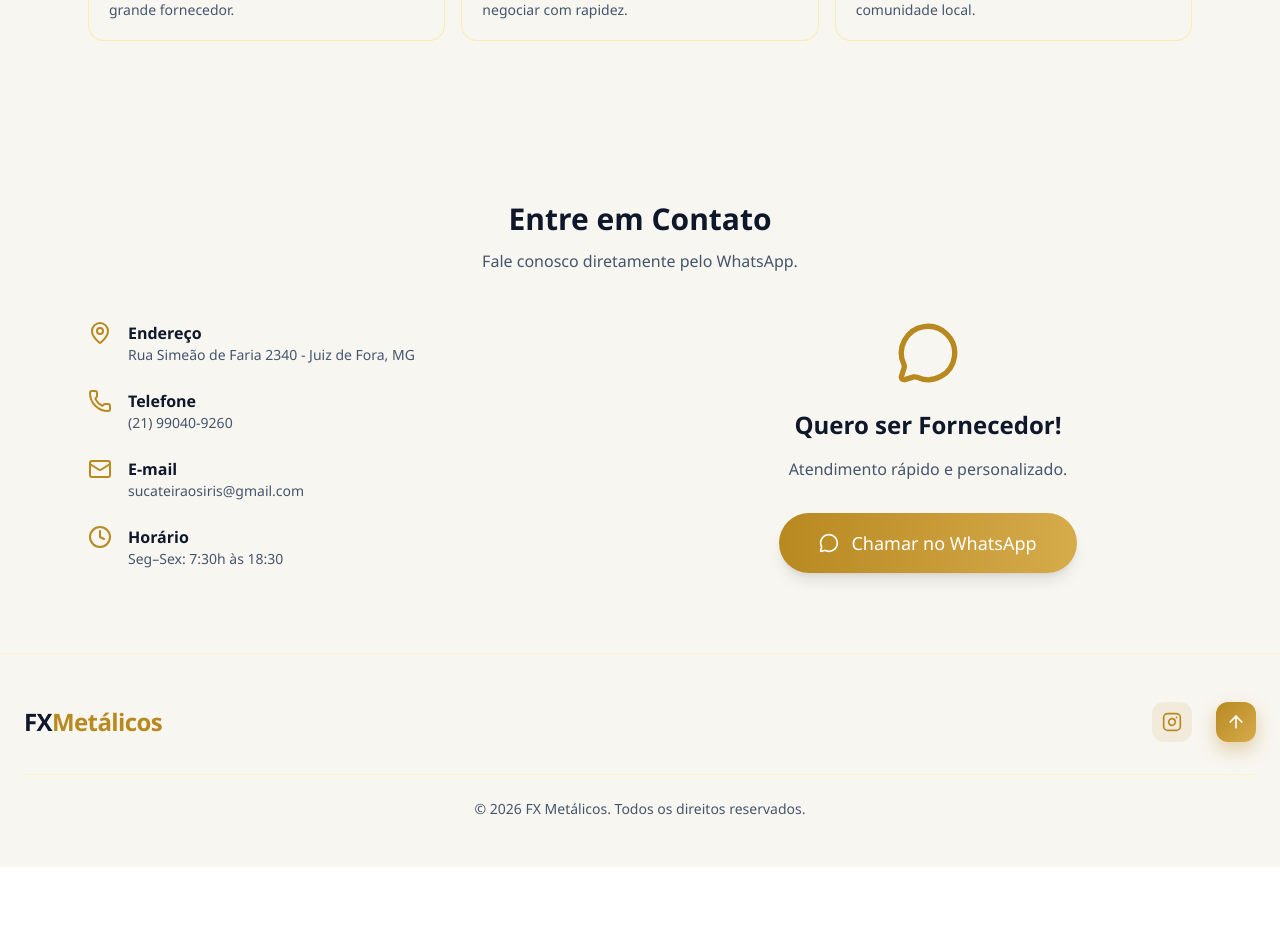
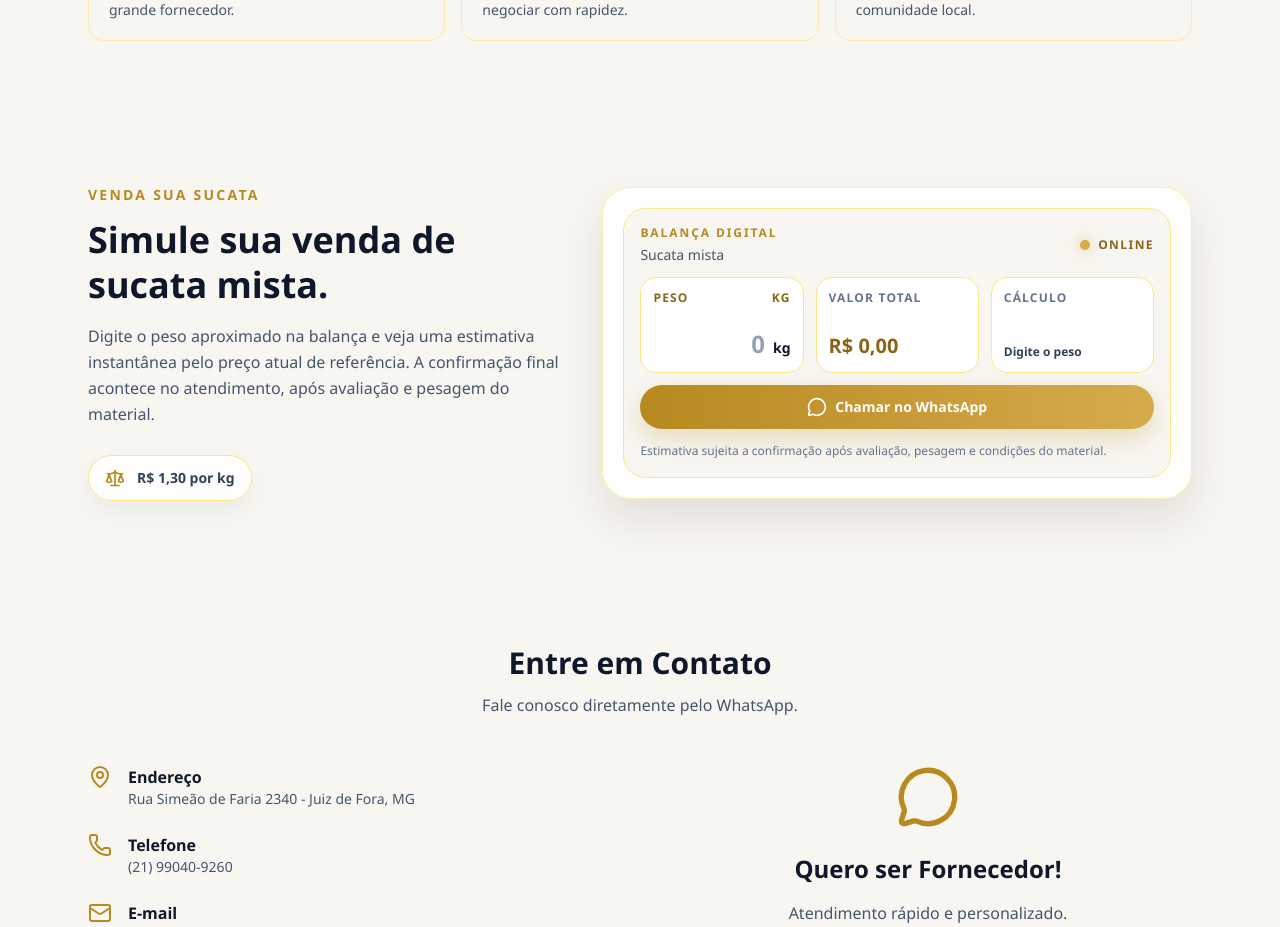
Before and after one commit to mzenao/grupo-fx-metalicos, a React (Vite) app in the folder Front/: page / in a window 1280 px wide. Shown: the part 1860-2787 px from the top of the page. Before the commit the page ends 2727 px from the top, so only its background shows below. Built offline with nearby package versions, Linux system fonts and the light colour scheme; no server answers.

Commit message:
Alteraçãos 07/07 - Página de cauculo para vendas, ajustes internos e video

```diff
--- a/Front/src/components/landing/Navbar.jsx
+++ b/Front/src/components/landing/Navbar.jsx
@@ -119,6 +119,7 @@ export default function Navbar() {
     { label: "Início", id: "hero" },
     { label: "Nossa Missão", id: "mission" },
     { label: "Quem Somos", id: "about" },
+    { label: "Venda sua sucata", id: "sell-scrap" },
     { label: "Contato", id: "contact" },
   ];
 
@@ -132,13 +133,27 @@ export default function Navbar() {
 
     // Se a secao nao existir na pagina atual, voltamos para a home.
     if (location.pathname !== "/") {
-      navigate("/");
+      navigate(`/#${id}`);
     } else {
       window.scrollTo({ top: 0, behavior: "smooth" });
     }
 
     setIsMobileMenuOpen(false);
   };
+
+  useEffect(() => {
+    if (location.pathname !== "/" || !location.hash) return;
+
+    const targetId = location.hash.replace("#", "");
+    const scrollTimer = window.setTimeout(() => {
+      const element = document.getElementById(targetId);
+      if (element) {
+        element.scrollIntoView({ behavior: "smooth" });
+      }
+    }, 80);
+
+    return () => window.clearTimeout(scrollTimer);
+  }, [location.pathname, location.hash]);
 
   return (
     <>
--- /dev/null
+++ b/Front/src/components/landing/SellScrap.jsx
@@ -0,0 +1,127 @@
+import { useMemo, useState } from "react";
+import { MessageCircle, Scale } from "lucide-react";
+
+const PRICE_PER_KG = 1.3;
+const whatsappNumber = "5521990409260";
+
+const formatCurrency = (value) =>
+	new Intl.NumberFormat("pt-BR", {
+		style: "currency",
+		currency: "BRL",
+	}).format(value);
+
+const formatWeight = (value) =>
+	new Intl.NumberFormat("pt-BR", {
+		maximumFractionDigits: 2,
+	}).format(value);
+
+export default function SellScrap() {
+	const [weightInput, setWeightInput] = useState("");
+
+	const weightInKg = useMemo(() => {
+		const normalized = weightInput.replace(/\./g, "").replace(",", ".");
+		const parsed = Number.parseFloat(normalized);
+		return Number.isFinite(parsed) && parsed > 0 ? parsed : 0;
+	}, [weightInput]);
+
+	const estimatedTotal = weightInKg * PRICE_PER_KG;
+	const hasWeight = weightInKg > 0;
+	const whatsappMessage = hasWeight
+		? `Olá, gostaria de vender ${formatWeight(weightInKg)} kg de sucata mista. A simulação no site ficou em ${formatCurrency(estimatedTotal)}.`
+		: "Olá, gostaria de fazer uma simulação para vender sucata mista.";
+	const whatsappLink = `https://wa.me/${whatsappNumber}?text=${encodeURIComponent(whatsappMessage)}`;
+
+	const handleWeightChange = (event) => {
+		const nextValue = event.target.value.replace(/[^\d.,]/g, "");
+		setWeightInput(nextValue);
+	};
+
+	return (
+		<section id="sell-scrap" className="bg-[#f8f6f1] py-16">
+			<div className="mx-auto max-w-6xl px-6">
+				<div className="grid gap-8 lg:grid-cols-[0.9fr_1.1fr] lg:items-center">
+					<div>
+						<p className="text-sm font-semibold uppercase tracking-[0.16em] text-[#b8891f]">
+							Venda sua sucata
+						</p>
+						<h2 className="mt-3 max-w-[18ch] text-3xl font-semibold leading-tight text-slate-900 md:text-4xl">
+							Simule sua venda de sucata mista.
+						</h2>
+						<p className="mt-4 max-w-xl text-base leading-relaxed text-slate-600">
+							Digite o peso aproximado na balança e veja uma estimativa instantânea pelo preço atual de referência. A confirmação final acontece no atendimento, após avaliação e pesagem do material.
+						</p>
+
+						<div className="mt-7 inline-flex items-center gap-3 rounded-full border border-amber-200 bg-white/75 px-4 py-3 text-sm font-semibold text-slate-700 shadow-[0_10px_24px_rgba(15,23,42,0.05)]">
+							<Scale className="h-5 w-5 shrink-0 text-[#b8891f]" />
+							<span className="whitespace-nowrap">{formatCurrency(PRICE_PER_KG)} por kg</span>
+						</div>
+					</div>
+
+					<div className="rounded-[1.75rem] border border-amber-200/70 bg-white/85 p-4 shadow-[0_20px_45px_rgba(30,22,8,0.1)] sm:p-5">
+						<div className="rounded-[1.4rem] border border-amber-200 bg-[#f8f6f1] p-4">
+							<div className="mb-3 flex items-center justify-between gap-4">
+								<div>
+									<p className="text-xs font-semibold uppercase tracking-[0.16em] text-[#b8891f]">Balança digital</p>
+									<p className="mt-1 text-sm text-slate-600">Sucata mista</p>
+								</div>
+								<div className="flex items-center gap-2">
+									<span className="h-2.5 w-2.5 rounded-full bg-[#d6ab4a] shadow-[0_0_14px_rgba(214,171,74,0.7)]" />
+									<span className="text-xs font-semibold uppercase tracking-[0.12em] text-[#8a6417]">Online</span>
+								</div>
+							</div>
+
+							<div className="grid gap-3 sm:grid-cols-3">
+								<label className="flex h-24 min-w-0 flex-col justify-between rounded-2xl border border-amber-200 bg-white p-3 transition focus-within:border-[#b8891f] focus-within:ring-4 focus-within:ring-amber-100">
+									<div className="flex items-center justify-between gap-3 text-xs font-semibold uppercase tracking-[0.1em] text-[#8a6417]">
+										<span>Peso</span>
+										<span>kg</span>
+									</div>
+									<div className="mt-2 flex min-w-0 items-end gap-2">
+										<input
+											type="text"
+											inputMode="decimal"
+											value={weightInput}
+											onChange={handleWeightChange}
+											placeholder="0"
+											className="min-w-0 flex-1 bg-transparent text-right text-2xl font-semibold text-slate-900 outline-none placeholder:text-slate-400"
+											aria-label="Quantidade de sucata mista em quilos"
+										/>
+										<span className="mb-0.5 shrink-0 text-sm font-semibold text-slate-900">kg</span>
+									</div>
+								</label>
+
+								<div className="flex h-24 min-w-0 flex-col justify-between rounded-2xl border border-amber-200 bg-white p-3">
+									<p className="text-xs font-semibold uppercase tracking-[0.1em] text-slate-500">Valor total</p>
+									<p className="mt-2 truncate text-xl font-semibold text-[#8a6417]">{formatCurrency(estimatedTotal)}</p>
+								</div>
+
+								<div className="flex h-24 min-w-0 flex-col justify-between rounded-2xl border border-amber-200 bg-white p-3">
+									<p className="text-xs font-semibold uppercase tracking-[0.1em] text-slate-500">Cálculo</p>
+									<p className="mt-2 text-xs font-semibold leading-snug text-slate-700">
+										{hasWeight ? `${formatWeight(weightInKg)} kg x ${formatCurrency(PRICE_PER_KG)}` : "Digite o peso"}
+									</p>
+								</div>
+							</div>
+
+							<div className="mt-3">
+								<a
+									href={whatsappLink}
+									target="_blank"
+									rel="noopener noreferrer"
+									className="inline-flex min-h-11 w-full items-center justify-center gap-2 rounded-full bg-gradient-to-r from-[#b8891f] to-[#d6ab4a] px-5 py-3 text-sm font-semibold text-white shadow-[0_10px_24px_rgba(184,137,31,0.24)] transition hover:from-[#a67917] hover:to-[#c79a39]"
+								>
+									<MessageCircle className="h-5 w-5" />
+									<span>Chamar no WhatsApp</span>
+								</a>
+							</div>
+
+							<p className="mt-3 text-xs leading-relaxed text-slate-500">
+								Estimativa sujeita a confirmação após avaliação, pesagem e condições do material.
+							</p>
+						</div>
+					</div>
+				</div>
+			</div>
+		</section>
+	);
+}
--- a/Front/src/pages/Home.jsx
+++ b/Front/src/pages/Home.jsx
@@ -3,6 +3,7 @@ import { useRef } from 'react';
 import Hero from '@/components/landing/Hero';
 import OurMission from '@/components/landing/ourMission';
 import WhoWeAre from '@/components/landing/whoWeAre';
+import SellScrap from '@/components/landing/SellScrap';
 import Contact from '@/components/landing/Contact';
 
 export default function Home() {
@@ -19,6 +20,7 @@ export default function Home() {
         <Hero />
         <OurMission />
         <WhoWeAre />
+        <SellScrap />
         <Contact />
       </main>
     </>
--- a/Front/src/pages/Orders.jsx
+++ b/Front/src/pages/Orders.jsx
@@ -9,6 +9,7 @@ import {
 	Calendar,
 	ChevronDown,
 	ChevronUp,
+	KeyRound,
 	Paperclip,
 	Upload,
 	X,
@@ -137,6 +138,27 @@ function formatMoney(value) {
 		currency: "BRL",
 		minimumFractionDigits: 2,
 	});
+}
+
+function formatPixTypeLabel(type) {
+	const normalized = String(type || "").toLowerCase();
+	const labels = {
+		cpf: "CPF",
+		cnpj: "CNPJ",
+		phone: "Telefone",
+		email: "E-mail",
+		random: "Chave aleatoria",
+	};
+	return labels[normalized] || "Chave Pix";
+}
+
+function getSupplierPixInfo(supplier) {
+	if (!supplier) return { typeLabel: "Chave Pix", value: "Fornecedor nao selecionado" };
+
+	return {
+		typeLabel: formatPixTypeLabel(supplier.pixKeyType),
+		value: supplier.pixKeyValue || "Nao informado",
+	};
 }
 
 function SearchSelect({ label, placeholder, options, selectedId, onSelect }) {
@@ -467,6 +489,8 @@ export default function Orders() {
 	}, [suppliers]);
 
 	const selectedSupplier = SupplierId ? suppliersById.get(SupplierId) : null;
+	const selectedSupplierPix = getSupplierPixInfo(selectedSupplier);
+	const hasPendingAdvances = pendingAdvances.length > 0;
 	const totalPendingAdvanceValue = useMemo(() => {
 		return pendingAdvances.reduce((sum, item) => sum + (Number(item.value_remaining) || 0), 0);
 	}, [pendingAdvances]);
@@ -1175,25 +1199,40 @@ export default function Orders() {
 							onSelect={setEmployeeId}
 						/>
 
-						{SupplierId && pendingAdvances.length > 0 && (
-							<div className="md:col-span-2 rounded-lg border border-emerald-200 bg-emerald-50/60 px-3 py-2.5">
-								<label className="flex items-start gap-2.5 cursor-pointer">
+						{SupplierId && (
+							<div className={`md:col-span-2 rounded-lg border px-3 py-2.5 ${
+								hasPendingAdvances
+									? "border-emerald-200 bg-emerald-50/60"
+									: "border-red-200 bg-red-50/70"
+							}`}>
+								<div className="grid gap-3 md:grid-cols-[minmax(0,1fr)_minmax(220px,0.72fr)] md:items-stretch">
+									<div className="flex items-start gap-2.5">
+										{hasPendingAdvances && (
 											<input
 												type="checkbox"
 												checked={applyAdvance}
 												onChange={(e) => setApplyAdvance(e.target.checked)}
 												className="mt-0.5 h-3.5 w-3.5 rounded border-emerald-400 accent-emerald-600 checked:bg-emerald-600 checked:border-emerald-600 focus:ring-emerald-500"
 											/>
+										)}
 										<div className="space-y-0.5 leading-tight">
-										<p className="text-sm font-semibold text-emerald-900">Abater adiantamento / gerar saldo positivo</p>
-										<p className="text-xs text-emerald-800">
-											Existe(m) {pendingAdvances.length} adiantamento(s) pendente(s) para este fornecedor.
+											<p className={`text-sm font-semibold ${hasPendingAdvances ? "text-emerald-900" : "text-red-900"}`}>
+												{hasPendingAdvances
+													? "Abater adiantamento / gerar saldo positivo"
+													: "Sem adiantamento em aberto"}
 											</p>
+											<p className={`text-xs ${hasPendingAdvances ? "text-emerald-800" : "text-red-800"}`}>
+												{hasPendingAdvances
+													? `Existe(m) ${pendingAdvances.length} adiantamento(s) pendente(s) para este fornecedor.`
+													: "Este fornecedor nao possui adiantamentos pendentes para abater nesta compra."}
+											</p>
+											{hasPendingAdvances && (
 												<p className="text-[11px] text-emerald-700">
 													Saldo devedor disponivel: {formatMoney(totalPendingAdvanceValue)}
 													{selectedSupplier?.advanceCreditBalance > 0 ? ` | Saldo positivo atual: ${formatMoney(selectedSupplier.advanceCreditBalance)}` : ""}
 												</p>
-										{advancePreview && (
+											)}
+											{hasPendingAdvances && advancePreview && (
 												<p className="text-[11px] font-semibold text-emerald-800">
 													{advancePreview.debtAfter > 0
 														? `Apos a compra, ainda deve ${formatMoney(advancePreview.debtAfter)}.`
@@ -1201,7 +1240,33 @@ export default function Orders() {
 												</p>
 											)}
 										</div>
-								</label>
+									</div>
+
+									<div className={`rounded-lg border bg-white/80 px-3 py-2 shadow-sm ${
+										hasPendingAdvances ? "border-emerald-200" : "border-red-200"
+									}`}>
+										<div className={`flex items-center gap-2 text-[11px] font-semibold uppercase tracking-[0.08em] ${
+											hasPendingAdvances ? "text-emerald-700" : "text-red-700"
+										}`}>
+											<KeyRound className="h-3.5 w-3.5" />
+											<span>Pix do fornecedor</span>
+										</div>
+										<div className="mt-1.5 flex flex-wrap items-center gap-2">
+											<span className={`rounded-full px-2 py-0.5 text-[11px] font-semibold ${
+												hasPendingAdvances
+													? "bg-emerald-100 text-emerald-800"
+													: "bg-red-100 text-red-800"
+											}`}>
+												{selectedSupplierPix.typeLabel}
+											</span>
+											<span className={`break-all text-sm font-semibold ${
+												hasPendingAdvances ? "text-emerald-950" : "text-red-950"
+											}`}>
+												{selectedSupplierPix.value}
+											</span>
+										</div>
+									</div>
+								</div>
 							</div>
 						)}
 
```
Also changed, not shown: Front/src/components/internal/registerModal.jsx (+8 -3 lines), Front/src/components/internal/supplierModal.jsx (+8 -3 lines), Front/src/assets/caminhao.png (added). Lines whose indentation alone changed are shown as unchanged.
